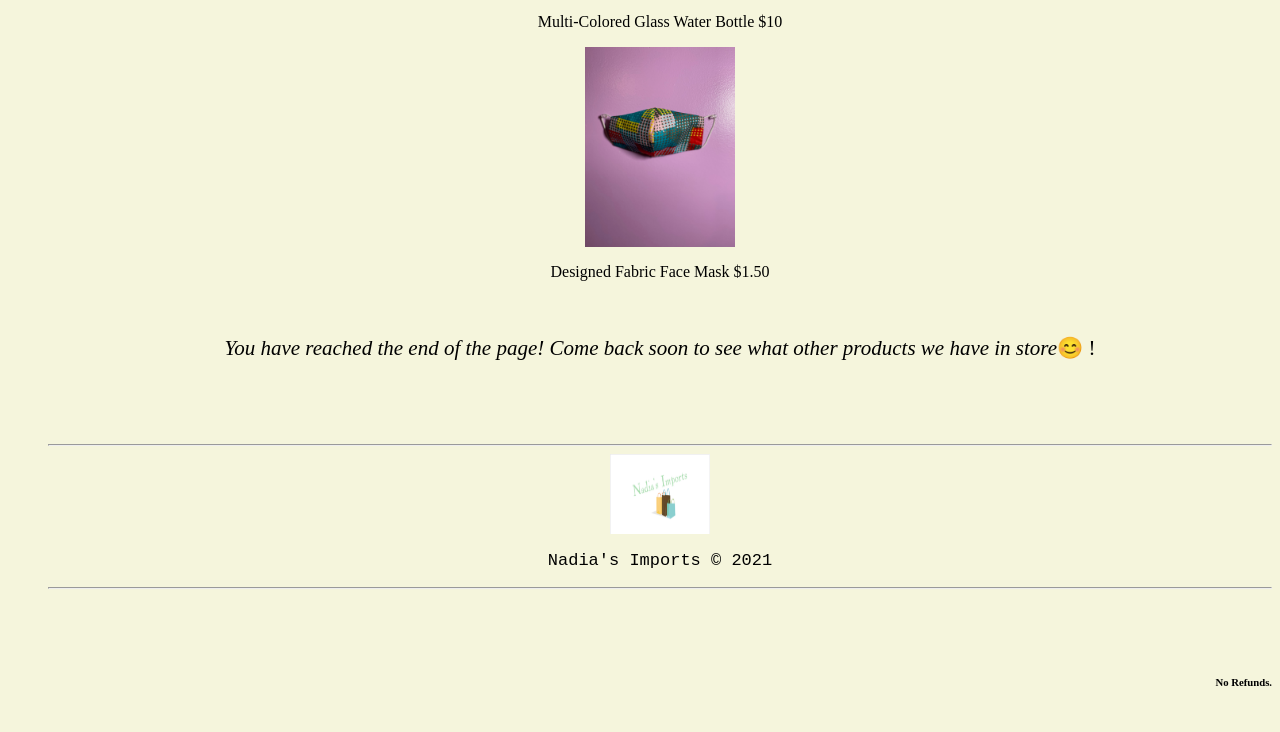
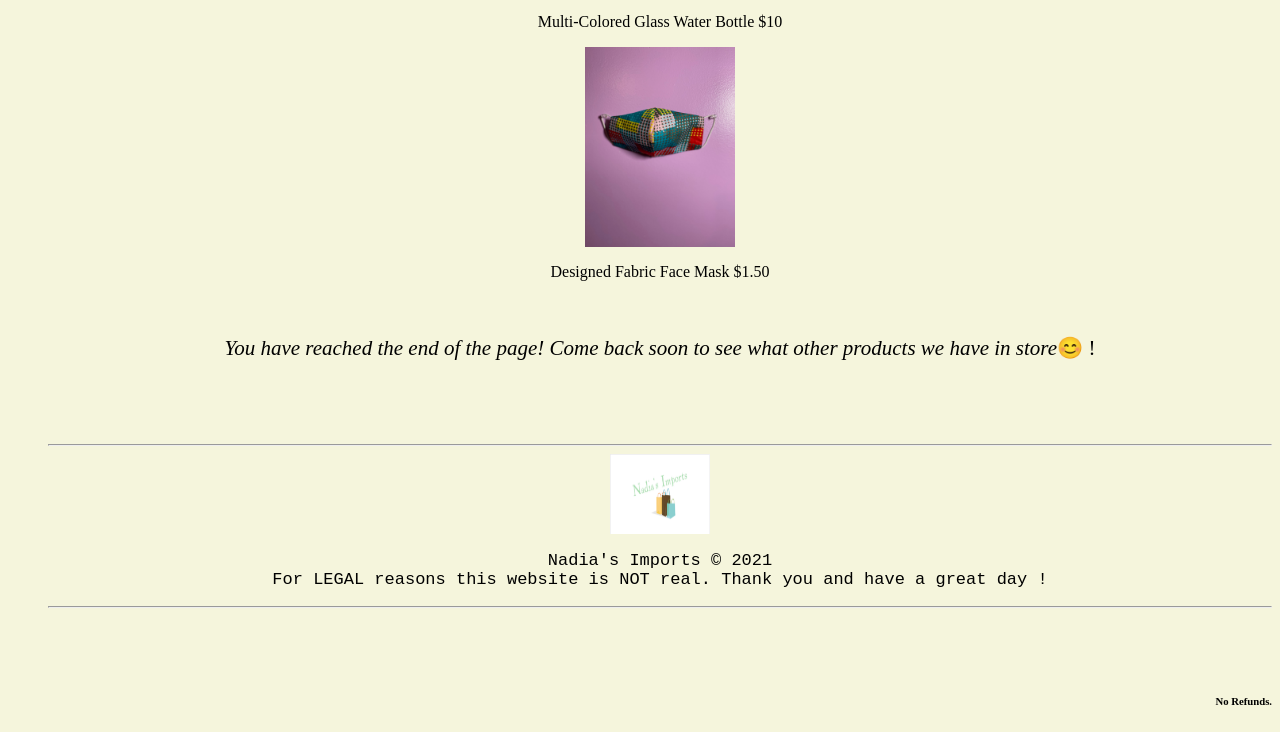
Before and after one commit to nadisumz/My-Website, a plain HTML site: page index.html in a window 1280 px wide. Shown: the part 1846-2578 px from the top of the page. Drawn offline with Linux system fonts and the light colour scheme.

Commit message:
Update index.html

```diff
--- a/index.html
+++ b/index.html
@@ -126,7 +126,7 @@ We export your imports in a quick, efficient and advantageous way! Simply link y
 
 <hr />
 <img src="nadiaimport.png"  style="display:block; margin-left: auto; margin-right:auto;"  width="100" height="80"/>
-<p style="text-align: center;font-size:17px;font-family:'Courier New'">Nadia's Imports © 2021 </p>
+<p style="text-align: center;font-size:17px;font-family:'Courier New'">Nadia's Imports © 2021<br/> For LEGAL reasons this website is NOT real. Thank you and have a great day !</p>
 
 
 <hr />
```
